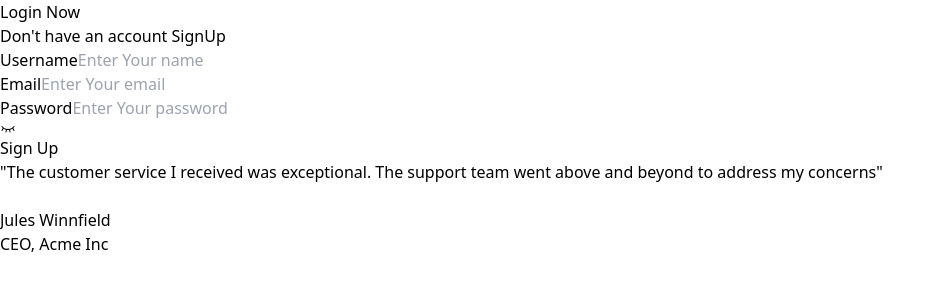
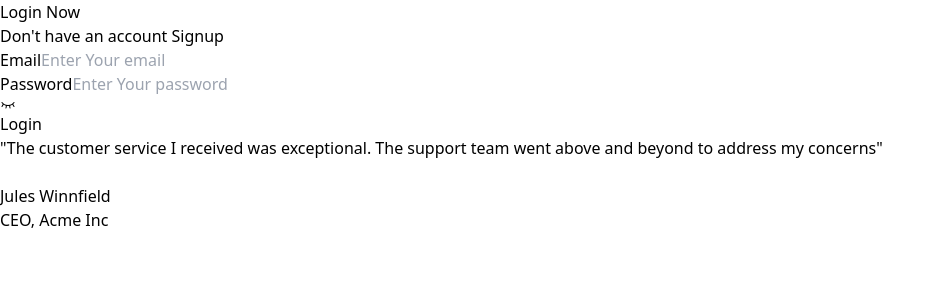
Before and after one commit to deepanshurajput0/Medium-With-Cloudflare-Workers-Hono-Prisma-, a React (Vite) app in the folder frontend/: page /signin in a window 1280 px wide. Shown: the top 300 px of the page, without its empty margins (0-945 px from the left). Built offline with nearby package versions, Linux system fonts and the light colour scheme.

Commit message:
Created login page

```diff
--- a/frontend/src/components/Auth.tsx
+++ b/frontend/src/components/Auth.tsx
@@ -20,14 +20,16 @@ const Auth = () => {
           {
             location.pathname === '/signup' ? "Already have an account ?" : "Don't have an account"
           } {
-            location.pathname === '/signup' ? <Link className=" decoration" to={'/signin'} >Login</Link> : <Link className=" decoration" to={'/signup'} >SignUp</Link>
+            location.pathname === '/signup' ? <Link className=" decoration" to={'/signin'} >Login</Link> : <Link className=" decoration" to={'/signup'} >Signup</Link>
           }
         </p>
       </div>
 
       <div>
         <form action="">
-          <SignUpInput
+           {
+            location.pathname === '/signup' ?
+            <SignUpInput
             placeholder={"Enter Your name"}
             label={"Username"}
             type={"text"}
@@ -37,7 +39,8 @@ const Auth = () => {
                     name:e.target.value
                 })
             }}
-          />
+          /> : ''
+           }
           <SignUpInput
             placeholder={"Enter Your email"}
             label={"Email"}
@@ -62,7 +65,9 @@ const Auth = () => {
           />
           <button type="button" className="text-white w-full mt-7 bg-[#050708] hover:bg-[#050708]/90 focus:ring-4 focus:outline-none focus:ring-[#050708]/50 font-medium rounded-lg text-sm px-5 py-2.5  dark:focus:ring-[#050708]/50 dark:hover:bg-[#050708]/30 me-2 mb-2">
 
-Sign Up
+    {
+        location.pathname === '/signup' ? 'Sign Up' : 'Login '
+    }
 </button>
         </form>
       </div>
@@ -94,7 +99,7 @@ const SignUpInput = ({ label, placeholder, onChange, type }: InputType) => {
       />
  {
         type === 'password' && (
-            <div className="" onClick={()=>setShow(!show)} >
+            <div onClick={()=>setShow(!show)} >
                  {
                     show ? <PiEye/> : <PiEyeClosed/>
                  }
```
